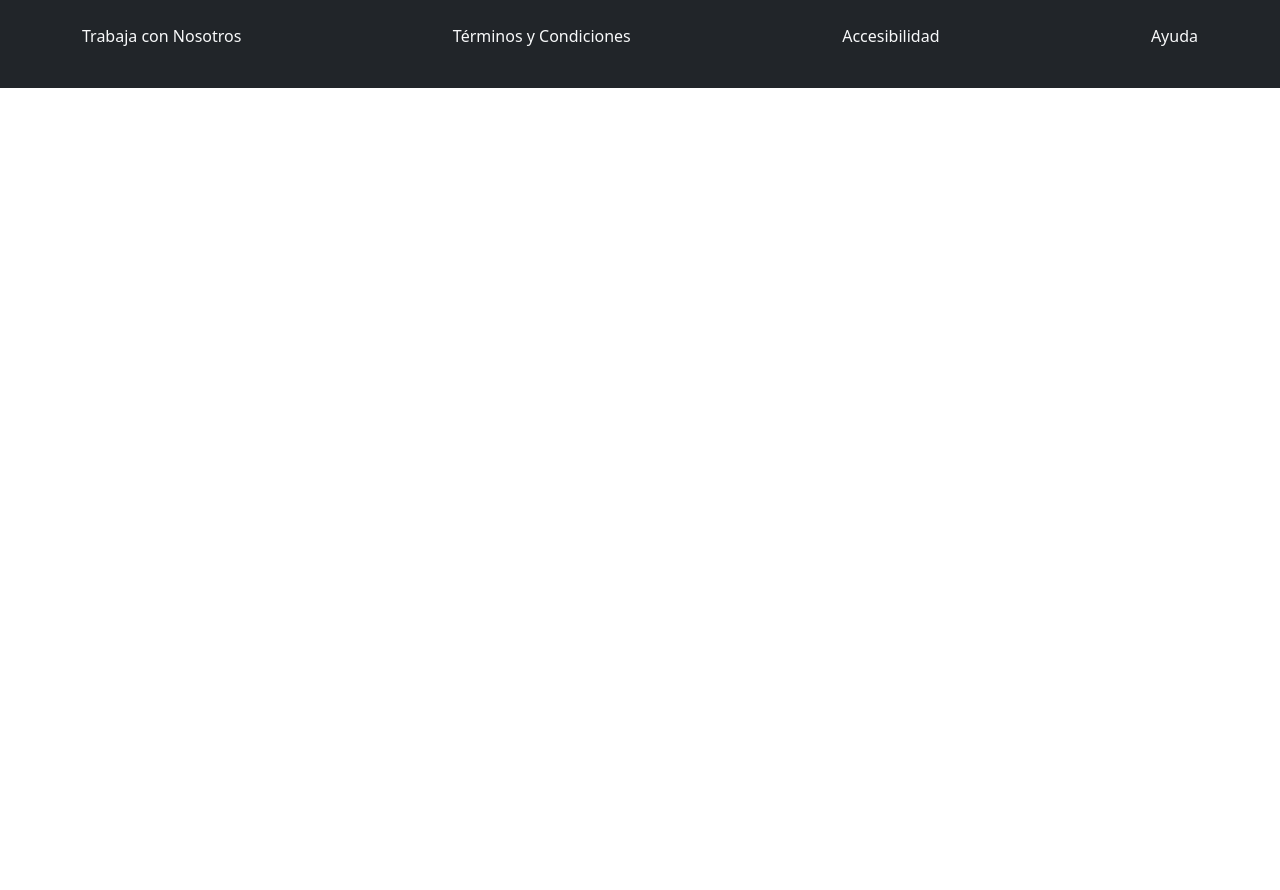
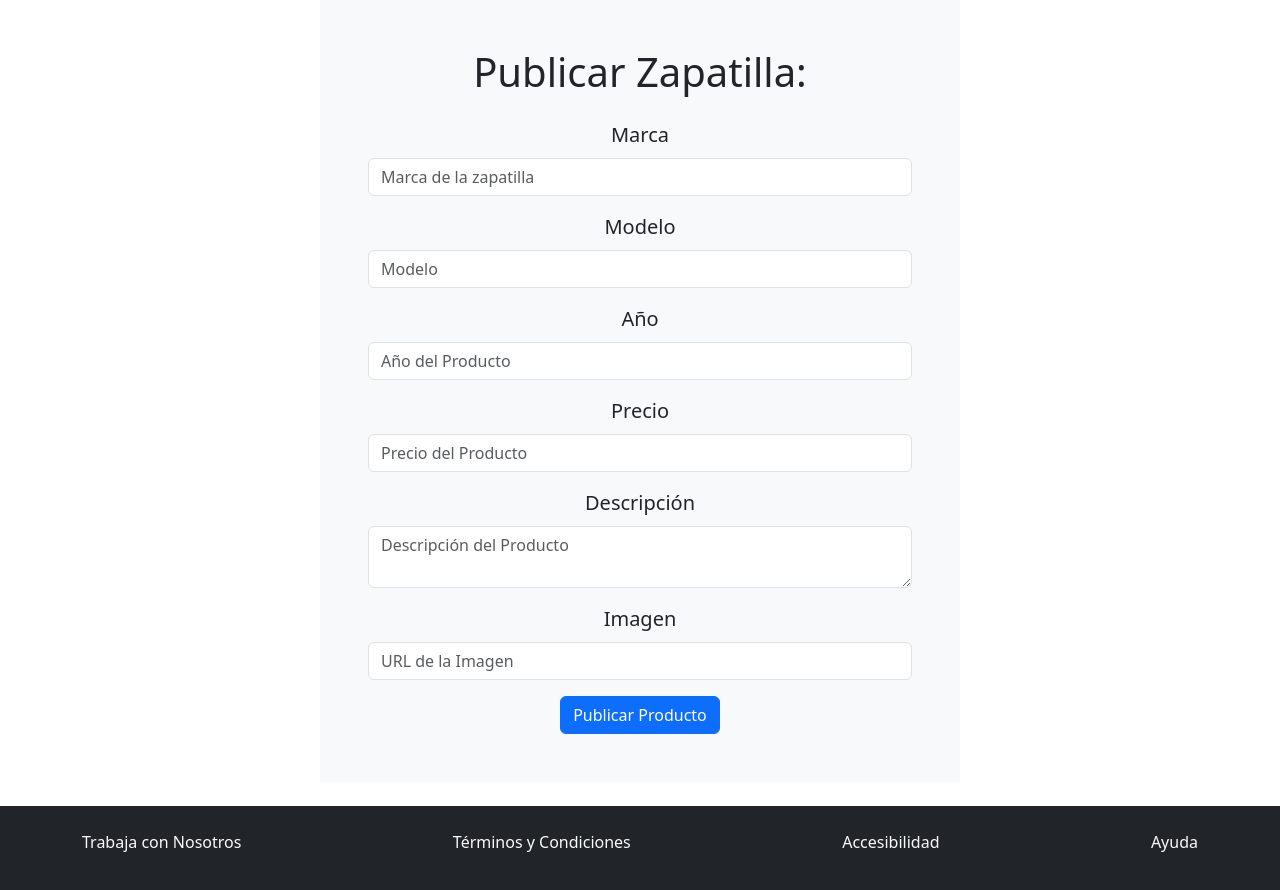
Before and after one commit to miguelaaagos/Proyecto_Final_Front, a React (Vite) app: page /registerproduct in a window 1280 px wide. Shown: the top 890 px of the page. Before the commit the page ends 800 px from the top, so only its background shows below. Built offline with nearby package versions, Linux system fonts and the light colour scheme; no server answers.

Commit message:
Modificacion del codigo para el consumo del backend

```diff
--- a/src/App.jsx
+++ b/src/App.jsx
@@ -8,6 +8,7 @@ import DetailsCart from "./Pages/DetailsCart";
 import DetailsProduct from "./Pages/DetailsProduct";
 import Footer from "./Components/Footer";
 import Carrito from "./Pages/Carrito";
+import RegisterProduct from "./Pages/RegisterProduct";
 
 
 function App() {
@@ -21,6 +22,7 @@ function App() {
           <Route path="/detailscart" element={<DetailsCart />} />
           <Route path="/detalles/:id" element={<DetailsProduct />} />
           <Route path="/carrito" element={<Carrito />} />
+          <Route path="/registerproduct" element={<RegisterProduct />} />
         </Routes>
       </ShoesProvider>
       <Footer />
--- a/src/Context.jsx
+++ b/src/Context.jsx
@@ -9,7 +9,7 @@ const ShoesProvider = ({ children }) => {
   useEffect(() => {
     const getShoes = async () => {
       try {
-        const res = await fetch('http://127.0.0.1:5000/publicacion');
+        const res = await fetch('http://localhost:5000/publicacion');
         const shoesData = await res.json();
         setShoes(shoesData.publicaciones);
       } catch (error) {
@@ -57,9 +57,32 @@ const ShoesProvider = ({ children }) => {
     });
   };
 
+  const [loggedInUser, setLoggedInUser] = useState(null);
+  const [isModalOpen, setIsModalOpen] = useState(false);
+
+  const openModal = () => {
+    setIsModalOpen(true);
+  };
+
+  const closeModal = () => {
+    setIsModalOpen(false);
+  };
+
   return (
     <ShoesContext.Provider
-      value={{ shoes, carrito, setCarrito, addToCart, increment, decrement }}
+      value={{
+        shoes,
+        carrito,
+        setCarrito,
+        addToCart,
+        increment,
+        decrement,
+        loggedInUser,
+        setLoggedInUser,
+        isModalOpen,
+        openModal,
+        closeModal,
+      }}
     >
       {children}
     </ShoesContext.Provider>
--- a/src/Pages/DetailsProduct.jsx
+++ b/src/Pages/DetailsProduct.jsx
@@ -1,11 +1,34 @@
-import React, { useContext } from "react";
+import React, { useContext, useEffect, useState } from "react";
 import { Link, useParams } from "react-router-dom";
 import { ShoesContext } from "../Context";
 
 const CardDetalles = () => {
   const { id } = useParams();
-  const { shoes, addToCart } = useContext(ShoesContext);
-  const zapatilla = shoes.find((item) => item.id === parseInt(id));
+  const { getZapatillaById, addToCart } = useContext(ShoesContext);
+  const [zapatilla, setZapatilla] = useState(null);
+
+  useEffect(() => {
+    const fetchZapatillaDetails = async () => {
+      try {
+        const response = await fetch(`http://127.0.0.1:5000/publicacion/${id}`);
+        if (response.ok) {
+          const data = await response.json();
+          setZapatilla(data);
+        } else {
+          console.error('Error al obtener detalles de la zapatilla');
+        }
+      } catch (error) {
+        console.error('Error de red:', error);
+      }
+    };
+
+    if (!getZapatillaById) {
+      fetchZapatillaDetails();
+    } else {
+      const zapatillaById = getZapatillaById(parseInt(id));
+      setZapatilla(zapatillaById);
+    }
+  }, [id, getZapatillaById]);
 
   if (!zapatilla) {
     return <div>No se encontraron detalles para esta zapatilla.</div>;
--- a/src/Pages/Register.jsx
+++ b/src/Pages/Register.jsx
@@ -1,24 +1,59 @@
-import React from 'react';
+import React, { useState } from 'react';
 import { useNavigate } from 'react-router-dom';
 import Swal from 'sweetalert2';
 
-
 const RegisterUsers = () => {
   const navigate = useNavigate();
+  const [formData, setFormData] = useState({
+    email: '',
+    password: '',
+    username: '',
+  });
 
-  const handleSubmit = (e) => {
+  const handleChange = (e) => {
+    setFormData({ ...formData, [e.target.id]: e.target.value });
+  };
+
+  const handleSubmit = async (e) => {
     e.preventDefault();
 
-    Swal.fire({
-      title: 'Gracias por registrarte!',
-      text: 'Revisa tu correo para confirmar tu cuenta',
-      icon: 'success'
-    });
+    try {
+      const response = await fetch('http://127.0.0.1:5000/usuario', {
+        method: 'POST',
+        headers: {
+          'Content-Type': 'application/json',
+        },
+        body: JSON.stringify({
+          email: formData.email,
+          password: formData.password,
+          username: formData.username,
+        }),
+      });
 
-    navigate('/');
+      if (response.ok) {
+        Swal.fire({
+          title: 'Gracias por registrarte!',
+          text: 'Revisa tu correo para confirmar tu cuenta',
+          icon: 'success',
+        });
+
+        navigate('/');
+      } else {
+        Swal.fire({
+          title: 'Error al registrarse',
+          text: 'Por favor, verifica tus datos e inténtalo de nuevo.',
+          icon: 'error',
+        });
+      }
+    } catch (error) {
+      console.error('Error:', error);
+      Swal.fire({
+        title: 'Error al registrarse',
+        text: 'Ocurrió un error inesperado. Por favor, inténtalo de nuevo más tarde.',
+        icon: 'error',
+      });
+    }
   };
-
-
 
   return (
     <form className="w-50 bg-light p-5 mb-4 mx-auto text-center" onSubmit={handleSubmit}>
@@ -30,8 +65,10 @@ const RegisterUsers = () => {
         <input
           type="email"
           className="form-control"
-          id="floating_email"
+          id="email"
           placeholder="name@example.com"
+          value={formData.email}
+          onChange={handleChange}
           required
         />
       </div>
@@ -42,52 +79,28 @@ const RegisterUsers = () => {
         <input
           type="password"
           className="form-control"
-          id="floating_password"
+          id="password"
           placeholder="Password"
-          required
-        />
-      </div>
-      <div className="mb-3">
-        <label htmlFor="floating_repeat_password" className="form-label fs-5">
-          Confirmar Contraseña
-        </label>
-        <input
-          type="password"
-          className="form-control"
-          id="floating_repeat_password"
-          placeholder="Confirm Password"
+          value={formData.password}
+          onChange={handleChange}
           required
         />
       </div>
       <div className="mb-3">
         <label htmlFor="floating_first_name" className="form-label fs-5">
-          Ingrese su Nombre
+          Ingrese su Nombre de Usuario
         </label>
         <input
           type="text"
           className="form-control"
-          id="floating_first_name"
+          id="username"
           placeholder="First Name"
+          value={formData.username}
+          onChange={handleChange}
           required
         />
       </div>
-      <div className="mb-3">
-        <label htmlFor="floating_phone" className="form-label fs-5">
-          Phone number
-        </label>
-        <input
-          type="tel"
-          pattern="[0-9]{3}-[0-9]{3}-[0-9]{4}"
-          className="form-control"
-          id="floating_phone"
-          placeholder="1234567890"
-          required
-        />
-      </div>
-      <button
-        type="submit"
-        className="btn btn-primary"
-      >
+      <button type="submit" className="btn btn-primary">
         Registrar
       </button>
     </form>
--- /dev/null
+++ b/src/Pages/RegisterProduct.jsx
@@ -0,0 +1,152 @@
+import React, { useState } from 'react';
+import { useNavigate } from 'react-router-dom';
+import Swal from 'sweetalert2';
+
+const RegisterProduct = () => {
+  const navigate = useNavigate();
+  const [productData, setProductData] = useState({
+    marca: '',
+    modelo: '',
+    año: '',
+    precio: '',
+    descripcion: '',
+    imagen: ''
+  });
+
+  const handleChange = (e) => {
+    const { id, value } = e.target;
+    setProductData((prevData) => ({
+      ...prevData,
+      [id]: value,
+    }));
+  };
+
+  const handleSubmit = async (e) => {
+    e.preventDefault();
+
+    try {
+      console.log('productData:', productData);
+      const response = await fetch('http://127.0.0.1:5000/publicacion', {
+        method: 'POST',
+        headers: {
+          'Content-Type': 'application/json',
+        },
+        body: JSON.stringify(productData),
+      });
+
+      if (response.ok) {
+        Swal.fire({
+          title: 'Producto Registrado!',
+          text: `Marca: ${productData.marca}\nModelo: ${productData.modelo}\nPrecio: ${productData.precio}`,
+          icon: 'success',
+          confirmButtonText: 'Aceptar',
+        });
+
+        navigate('/');
+      } else {
+        throw new Error('Error al registrar el producto');
+      }
+    } catch (error) {
+      console.error('Error:', error.message);
+      Swal.fire({
+        title: 'Error',
+        text: 'Hubo un error al registrar el producto. Por favor, inténtalo de nuevo.',
+        icon: 'error',
+      });
+    }
+  };
+
+  return (
+    <form className="w-50 bg-light p-5 mb-4 mx-auto text-center" onSubmit={handleSubmit}>
+      <h1 className="mb-4">Publicar Zapatilla:</h1>
+      <div className="mb-3">
+        <label htmlFor="marca" className="form-label fs-5">
+          Marca
+        </label>
+        <input
+          type="text"
+          className="form-control"
+          id="marca"
+          placeholder="Marca de la zapatilla"
+          value={productData.marca}
+          onChange={handleChange}
+          required
+        />
+      </div>
+      <div className="mb-3">
+        <label htmlFor="modelo" className="form-label fs-5">
+          Modelo
+        </label>
+        <input
+          type="text"
+          className="form-control"
+          id="modelo"
+          placeholder="Modelo"
+          value={productData.modelo}
+          onChange={handleChange}
+          required
+        />
+      </div>
+      <div className="mb-3">
+        <label htmlFor="año" className="form-label fs-5">
+          Año
+        </label>
+        <input
+          type="text"
+          className="form-control"
+          id="año"
+          placeholder="Año del Producto"
+          value={productData.año}
+          onChange={handleChange}
+          required
+        />
+      </div>
+      <div className="mb-3">
+        <label htmlFor="precio" className="form-label fs-5">
+          Precio
+        </label>
+        <input
+          type="text"
+          className="form-control"
+          id="precio"
+          placeholder="Precio del Producto"
+          value={productData.precio}
+          onChange={handleChange}
+          required
+        />
+      </div>
+      <div className="mb-3">
+        <label htmlFor="descripcion" className="form-label fs-5">
+          Descripción
+        </label>
+        <textarea
+          className="form-control"
+          id="descripcion"
+          placeholder="Descripción del Producto"
+          value={productData.descripcion}
+          onChange={handleChange}
+          required
+        />
+      </div>
+      <div className="mb-3">
+        <label htmlFor="imagen" className="form-label fs-5">
+          Imagen
+        </label>
+        <input
+          type="text"
+          className="form-control"
+          id="imagen"
+          placeholder="URL de la Imagen"
+          value={productData.imagen}
+          onChange={handleChange}
+          required
+        />
+      </div>
+      <button type="submit" className="btn btn-primary">
+        Publicar Producto
+      </button>
+    </form>
+  );
+};
+
+export default RegisterProduct;
```
Also changed, not shown: src/Components/Card.jsx (+24 -5 lines), src/Components/Navbar.jsx (+27 -4 lines), src/Pages/Login.jsx (+37 -15 lines), src/Pages/ParentComponent.jsx (added, +30 -0 lines).
